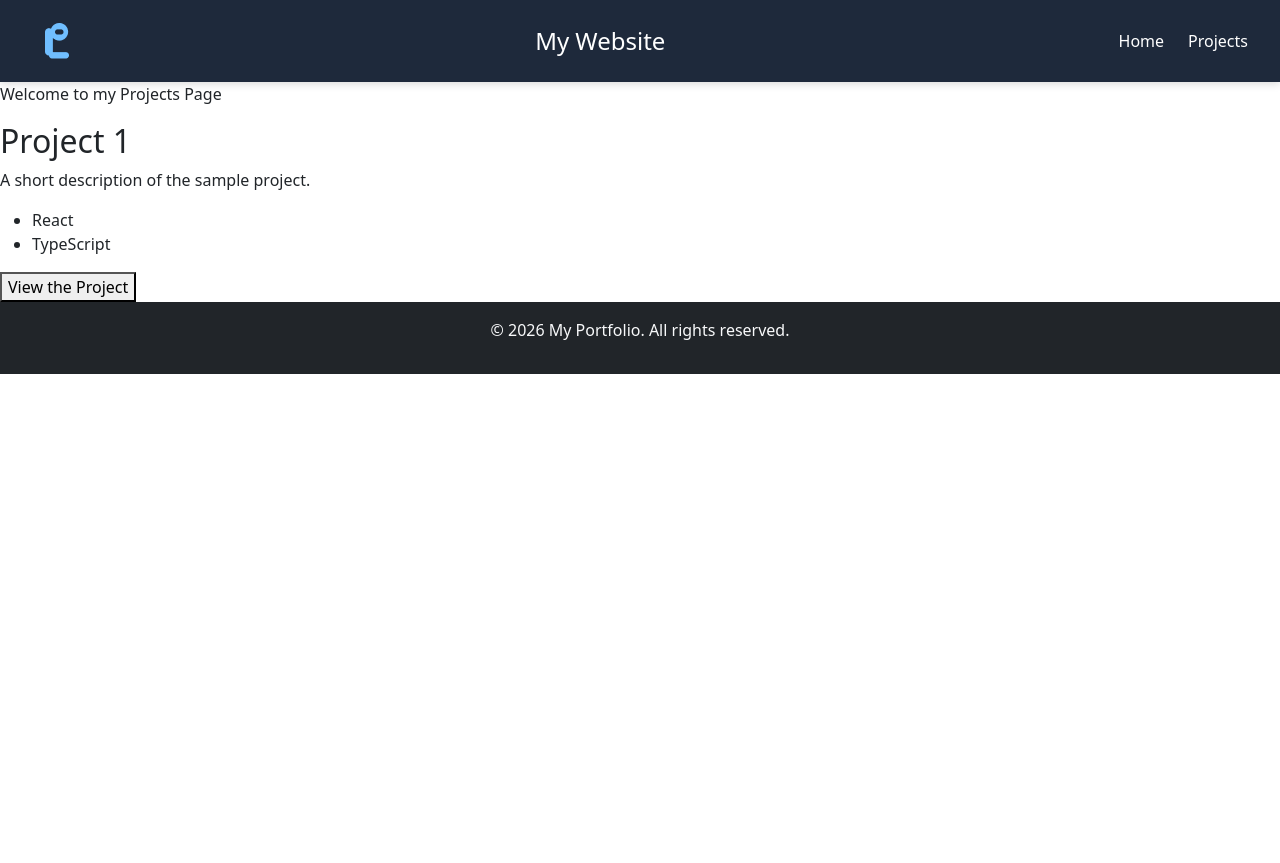
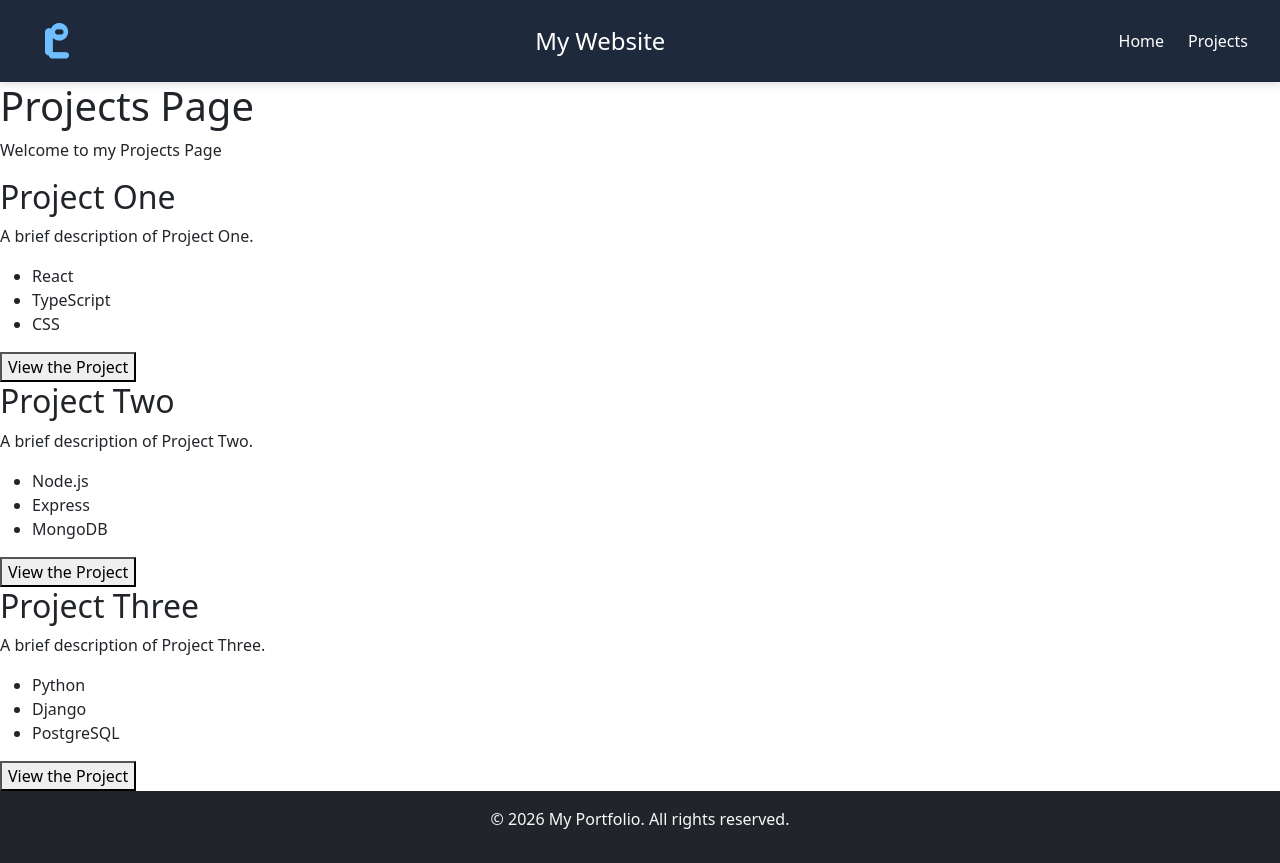
Before and after one commit to lpery-rrcp/Portfolio, a React (Vite) app: page /projects in a window 1280 px wide. Before the commit the page ends 800 px from the top, so only its background shows below. Built offline with nearby package versions, Linux system fonts and the light colour scheme.

Commit message:
Projects now uses the typeScript data in teh data folder.

```diff
--- a/src/components/projectPage/page.tsx
+++ b/src/components/projectPage/page.tsx
@@ -1,6 +1,5 @@
 import { Link } from "react-router-dom";
 
-// Add props here
 type ProjectProps = {
   id: string;
   title: string;
@@ -10,20 +9,21 @@ type ProjectProps = {
 
 function Project({ id, title, description, technologies }: ProjectProps) {
   return (
-    <>
-      <title>{title}</title>
     <div>
+      <h2>{title}</h2>
+
       <p>{description}</p>
+
       <ul>
         {technologies.map((tech) => (
           <li key={tech}>{tech}</li>
         ))}
       </ul>
+
+      <Link to={`/projects/${id}`}>
+        <button type="button">View the Project</button>
+      </Link>
     </div>
-          <Link to={`/projects/${id}`}>
-        <button>View the Project</button>
-      </Link>
-    </>
   );
 }
 
--- /dev/null
+++ b/src/data/projectData.ts
@@ -0,0 +1,20 @@
+export const projects = [
+    {
+        id: "1",
+        title: "Project One",
+        description: "A brief description of Project One.",
+        technologies: ["React", "TypeScript", "CSS"]
+    },
+    {
+        id: "2",
+        title: "Project Two",
+        description: "A brief description of Project Two.",
+        technologies: ["Node.js", "Express", "MongoDB"]
+    },
+    {
+        id: "3",
+        title: "Project Three",
+        description: "A brief description of Project Three.",
+        technologies: ["Python", "Django", "PostgreSQL"]
+    }
+]
--- a/src/pages/Projects/page.tsx
+++ b/src/pages/Projects/page.tsx
@@ -1,20 +1,16 @@
 import Project from "../../components/projectPage/page";
+import { projects } from "../../data/projectData.ts";
 
 function ProjectsPage() {
   return (
     <>
-      <title>Projects Page</title>
-      <div>
-        <p>Welcome to my Projects Page</p>
-      </div>
+      <h1>Projects Page</h1>
 
-      <h2>Project 1</h2>
-      <Project
-        id={"1"}
-        title="Sample Project"
-        description="A short description of the sample project."
-        technologies={["React", "TypeScript"]}
-      />
+      <p>Welcome to my Projects Page</p>
+
+      {projects.map((project) => (
+        <Project key={project.id} {...project} />
+      ))}
     </>
   );
 }
```
Also changed, not shown: 1 other file (tests, documents, lock files or other folders). Lines whose indentation alone changed are shown as unchanged.
